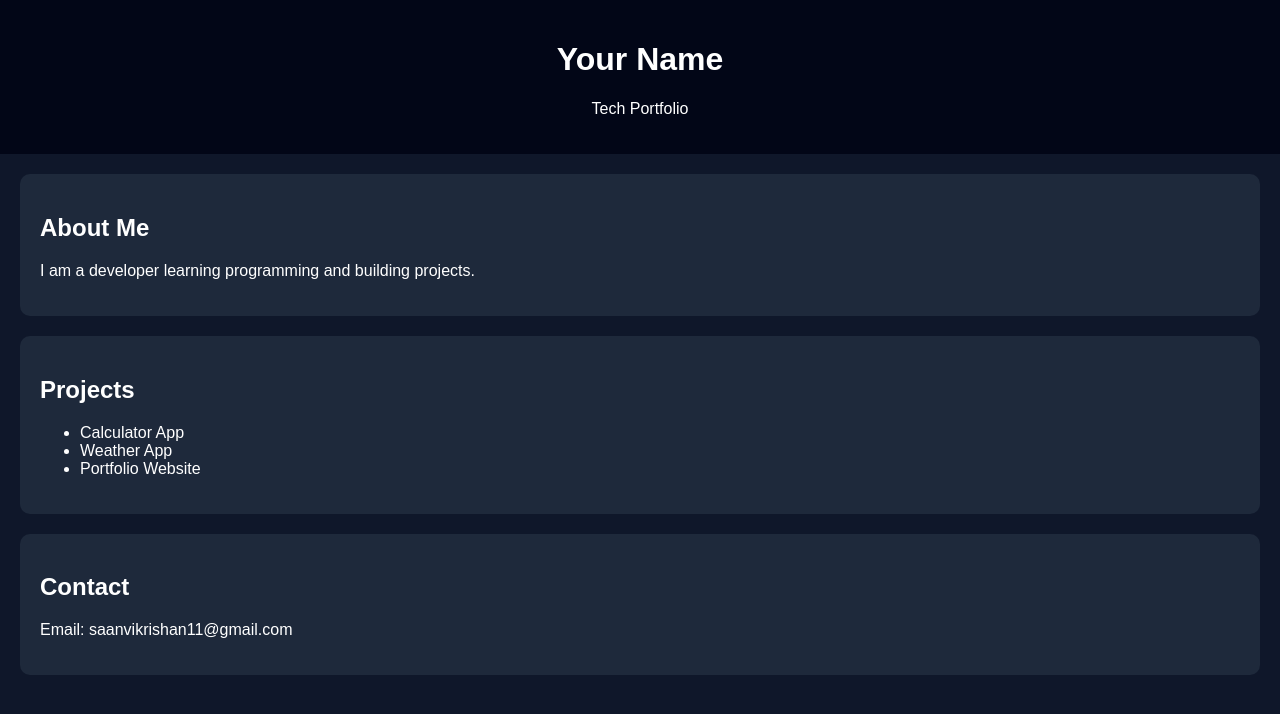
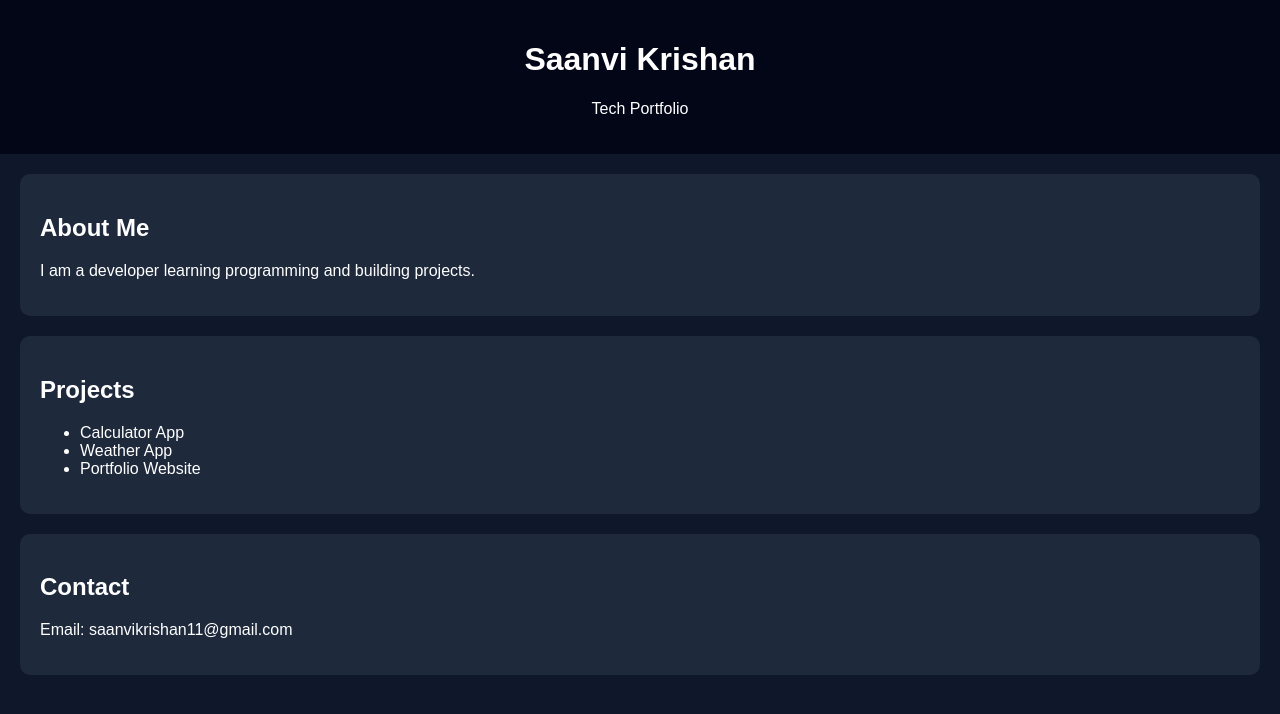
Before and after one commit to saanvikrishan/saanvikrishan.github.io, a plain HTML site: page index.html in a window 1280 px wide. Drawn offline with Linux system fonts and the light colour scheme.

Commit message:
Update header with name 'Saanvi Krishan'

```diff
--- a/index.html
+++ b/index.html
@@ -31,7 +31,7 @@
 <body>
 
 <header>
-  <h1>Your Name</h1>
+  <h1>Saanvi Krishan</h1>
   <p>Tech Portfolio</p>
 </header>
 
```
